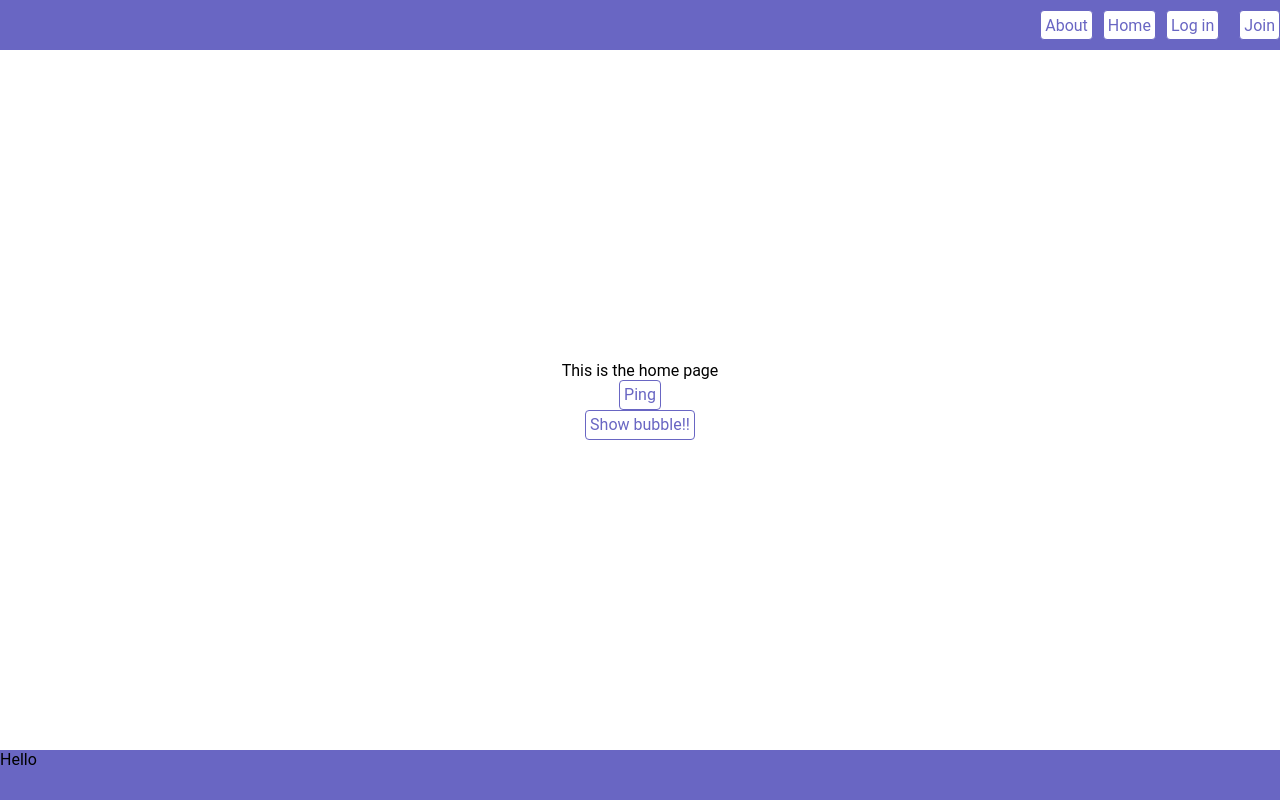
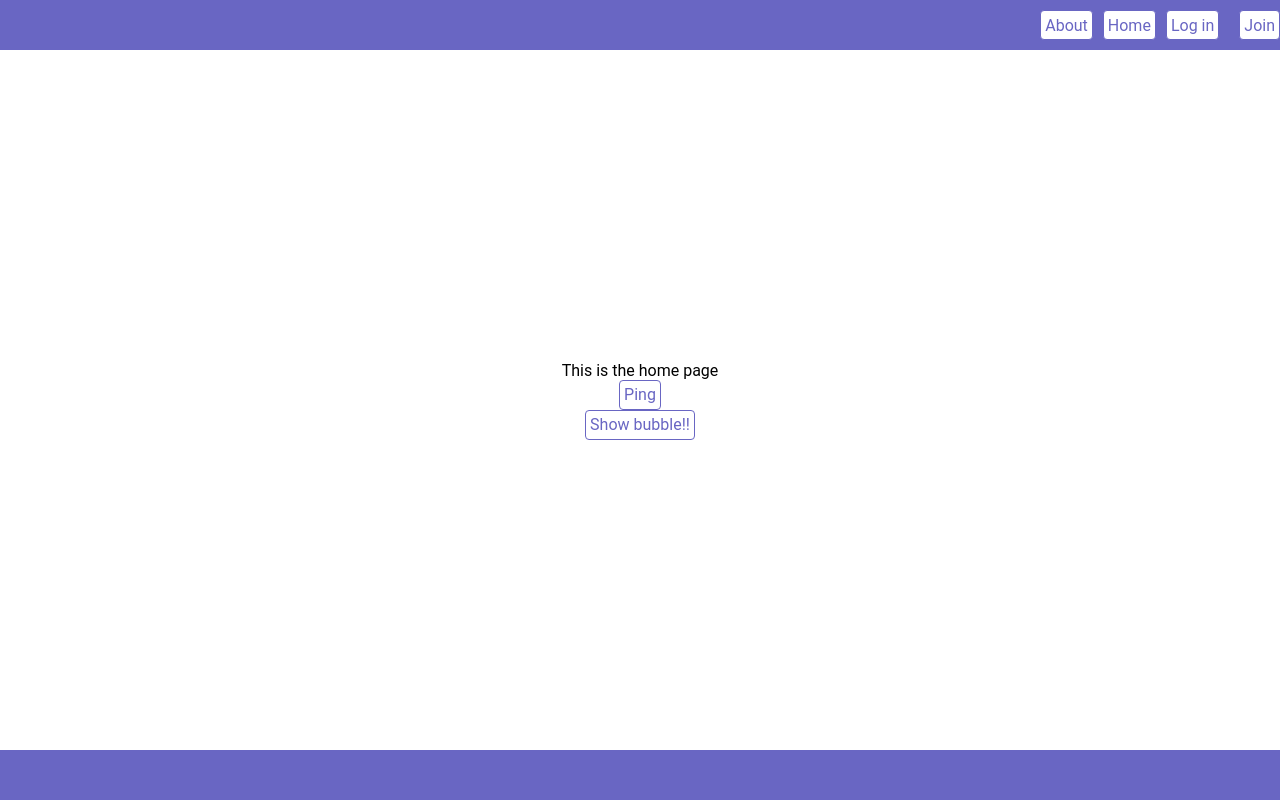
Before and after one commit to Shmuel-Levinson/vite-express-starter, a React (Vite) app in the folder frontend/: page / in a window 1280 px wide. Built offline with nearby package versions, Linux system fonts and the light colour scheme; no server answers.

Commit message:
improvements

```diff
--- a/frontend/src/MainContainer.tsx
+++ b/frontend/src/MainContainer.tsx
@@ -23,15 +23,16 @@ export default function MainContainer() {
     useEffect(() => {
         addAxiosInterceptors({
             onResponse: [{
-                onSuccess: ()=>{
+                onSuccess: (res) => {
                     setShowSpinner(false);
+                    // setBubbleNotification && setBubbleNotification({message: res?.data.message, title: "", type:"success"});
                 },
                 onFailure: () => {
                     setShowSpinner(false);
                 }
-            },{
+            }, {
                 onSuccess: (res) => {
-                    if(!res){
+                    if (!res) {
                         return
                     }
                     const user = res.data.user;
@@ -48,7 +49,7 @@ export default function MainContainer() {
                 }
             }],
             onRequest: [{
-                onSuccess: ()=>{
+                onSuccess: () => {
                     setShowSpinner(true);
                 },
                 onFailure: () => {
@@ -71,19 +72,10 @@ export default function MainContainer() {
     }, []);
     const themeColor = "#6966c3"
     return (<>
-        <div style={
-            {
-                // position: "absolute",
-                // top: "50%",
-                // left: "50%",
-                // transform: "translate(-50%, -50%)",
-                // color: "white",
-                // textAlign: "center",
-            }}>
-            {showSpinner && <Spinner/>}
-        </div>
-
-        <div style={{
+        {showSpinner && <Spinner/>}
+        <div
+            id="fullscreen container"
+            style={{
             height: "100vh",
             width: "100vw",
             display: "flex",
@@ -140,7 +132,7 @@ export default function MainContainer() {
                 width: "100%",
                 backgroundColor: themeColor
             }}>
-                <div>Hello</div>
+
                 {bubbleNotification &&
                     <BubbleNotification message={bubbleNotification.message}
                                         close={() => setBubbleNotification(null)}/>}
```
